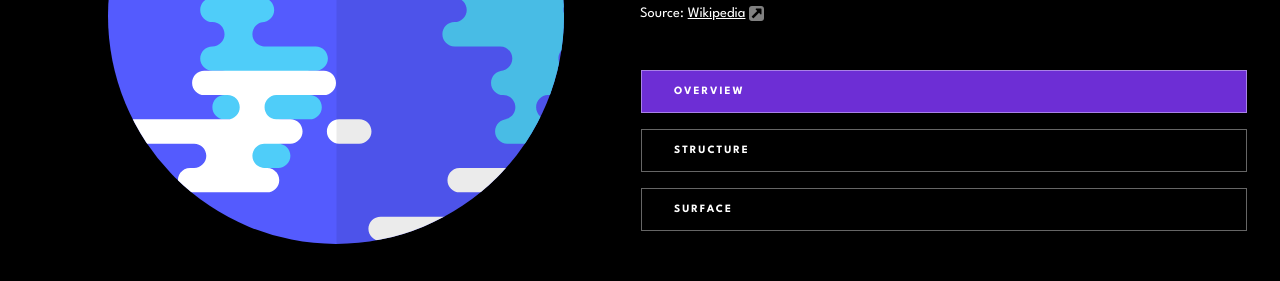
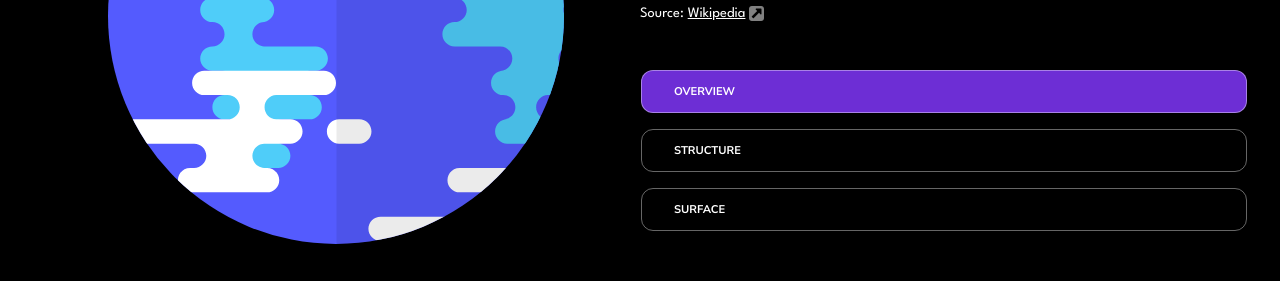
Before and after one commit to AtanasovCode/planetoid-factoids, a React (Vite) app: page /planets/earth in a window 1280 px wide. Shown: the part 337-618 px from the top of the page. Built offline with nearby package versions, Linux system fonts and the light colour scheme.

Commit message:
fixed hover states on tabs

```diff
--- a/src/components/Tabs.jsx
+++ b/src/components/Tabs.jsx
@@ -100,39 +100,26 @@ const Tab = styled.div`
     justify-content: center;
     color: ${props => props.theme.color};
     text-align: center;
-    font-family: League Spartan;
+    font-family: "Nunito Sans", sans-serif;
     font-size: .6rem;
     font-style: normal;
     font-weight: 700;
-    line-height: normal;
-    letter-spacing: 1.929px;
     text-transform: uppercase;
     cursor: pointer;
     padding: 1.25rem 0;
-    border-bottom: 1px solid rgba(255, 255, 255, .2);
-    transition: all .4s ease;
+    transition: background .3s ease;
     position: relative;
+    border-radius: 12px;
 
-    &::before {
-        content: '';
-        position: absolute;
-        width: 50%;
-        height: 0.25rem;
-        bottom: 0;
-        left: 50%;
-        transform: translateX(-50%);
-        background-color: transparent;
-        transition: all .4s ease;
-
-        ${props => props.active && `
-            background-color: #2D68F0;
-        `}
-    };
+    ${props => props.active && `
+        background-color: ${props.color};
+        border: none;
+    `};
 
     @media (min-width: 768px) {
+        border: 1px solid rgba(255, 255, 255, .4);
         width: 100%;
         text-align: left;
-        border: 1px solid rgba(255, 255, 255, .4);
         font-size: .7rem;
         line-height: 25px;
         display: flex;
@@ -140,17 +127,12 @@ const Tab = styled.div`
         justify-content: flex-start;
         padding: .5rem 2rem;
         margin-bottom: 1rem;
+    }
 
-        ${props => props.active && `
-            background-color: ${props.color};
-        `};
-
+    @media (min-width: 1024px) {
         &:hover {
-            background-color: ${(props) => `${props.color}43`};
+            background-color: ${props => props.active ? props.color : "rgba(75, 78, 78, 0.4)"};
+            border: none;
         }
-
-        &::before {
-            display: none;
-        };
     }
 `;
```
